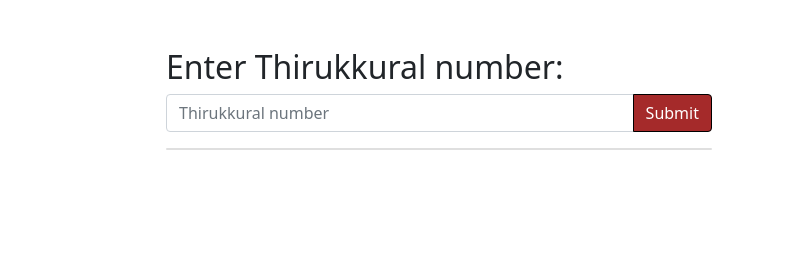
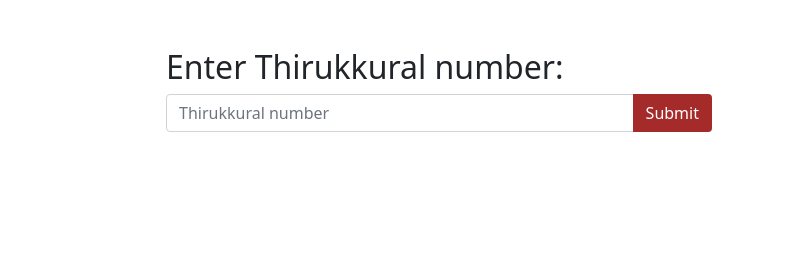
Before and after one commit to MonikaPandian/Thirukkural, a plain HTML site: page index.html in a window 1280 px wide. Shown: the top 280 px of the page, 486-1280 px from the left. Drawn offline with nearby package versions, Linux system fonts and the light colour scheme.

Commit message:
Thirukkural app

```diff
--- a/index.html
+++ b/index.html
@@ -13,6 +13,7 @@
 <body>
     <div class="container mt-5">
         <div class="row">
+            <!--Image-->
             <div class="col">
                 <img src="https://play-lh.googleusercontent.com/pWpZbWWQ3yPDZ_WXC0gTcBKtC0VXH7Utiy6Q8-VAsS4ep9Sip6xgLqlB6phaoUuNItmh">
             </div>
@@ -20,12 +21,14 @@
             <div class="col">
                 <label for="kuralno"><h2>Enter Thirukkural number:</h2></label>
                 <div class="input-group mb-3">
-                    <input type="text" class="form-control" id="kuralno" placeholder="Thirukkural number" aria-describedby="button-addon2" required>
-                    <button class="btn" type="button" id="button1" onclick="getKuraldata()">Submit</button>
+                        <!--Input-box-->
+                    <input type="text" class="form-control kuralno" placeholder="Thirukkural number" aria-describedby="button-addon2" required>
+                        <!--Button-->
+                    <button class="btn button1" type="button" onclick="getKuraldata()">Submit</button>
                 </div>
 
                 <!--Kural Container-->
-                <div id="kuralContainer" class="card">
+                <div class="kuralContainer" class="card">
 
                 </div>
 
--- a/script.js
+++ b/script.js
@@ -1,7 +1,8 @@
-var kuralContainer=document.getElementById('kuralContainer')
+var kuralContainer=document.querySelector('.kuralContainer')
 
+//To get data from api
  function getKuraldata(){
-    var kuralNumber = document.getElementById('kuralno').value
+    var kuralNumber = document.querySelector('.kuralno').value
     if(kuralNumber<0 || kuralNumber>1330){
         alert("Please enter numbers from 1 to 1330")
     }
@@ -12,6 +13,7 @@ var kuralContainer=document.getElementById('kuralContainer')
         .then((res)=>{return res.json()})
         .then((data)=>{console.log(data)
 
+            //Displaying the content dynamically using Javascript
         kuralContainer.innerHTML=
         `<div class="card" style="background-color:#D19F71; color:white;">
         <div class="card-header">
--- a/style.css
+++ b/style.css
@@ -1,5 +1,4 @@
-#button1{
-    border:1px solid black;
-    background-color:brown;
-    color:white;
+.button1{
+    background-color: brown !important;
+    color:white  !important;
 }
```
